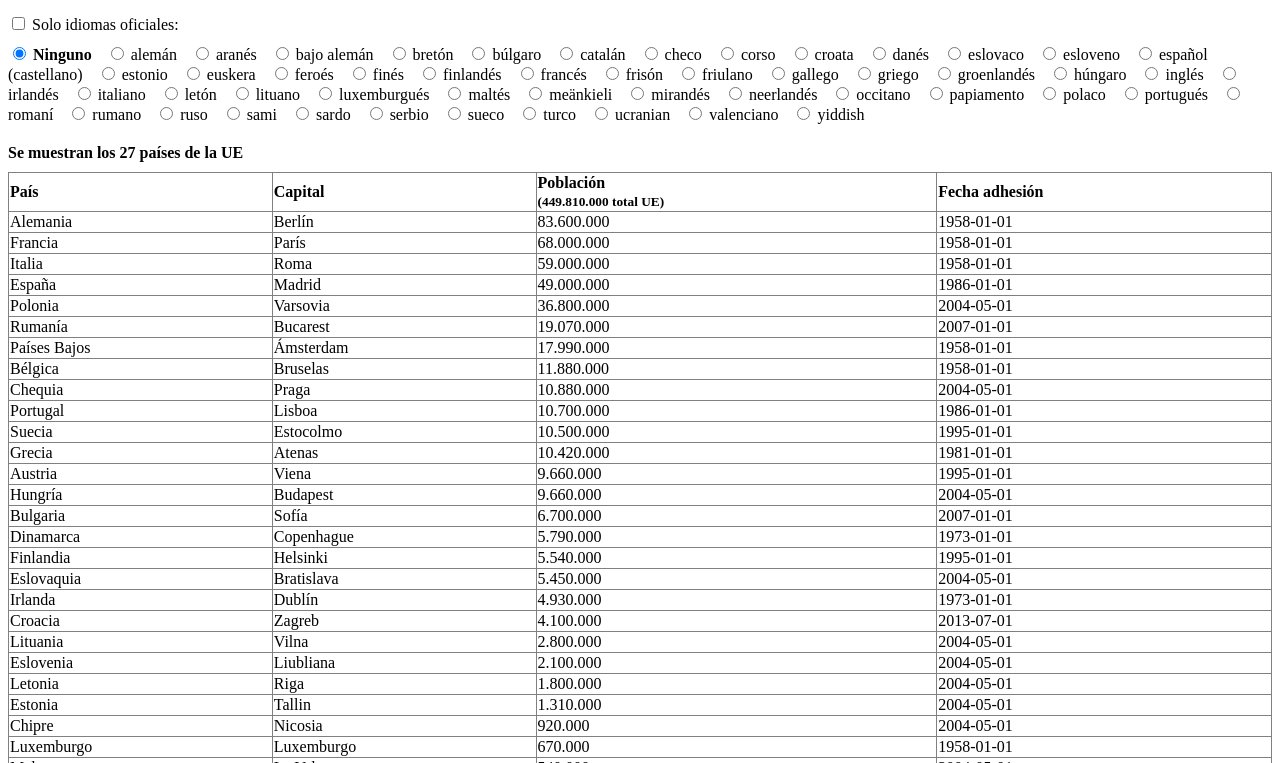
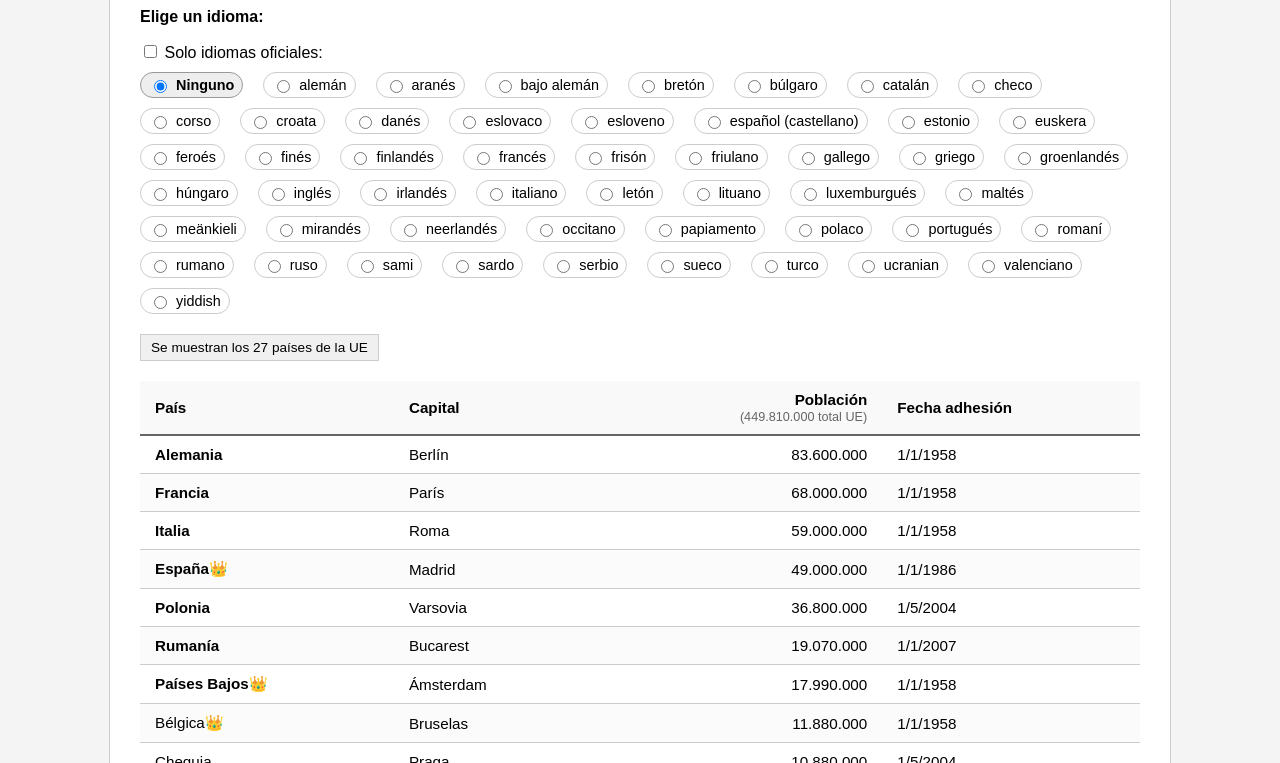
Before and after one commit to MartinIESBelen/JavaScriptRecuperacion, a website with bundled scripts: page examen02/index.html in a window 1280 px wide. Shown: the part 100-863 px from the top of the page. Built offline with nearby package versions, Linux system fonts and the light colour scheme.

Commit message:
Cambios en el segundo examen

```diff
--- /dev/null
+++ b/examen02/estilo.css
@@ -0,0 +1,133 @@
+body {
+    font-family: Arial, sans-serif;
+    background-color: #f4f4f4;
+    color: #000;
+    margin: 0;
+    padding: 20px;
+    display: flex;
+    justify-content: center;
+}
+
+main {
+    background-color: #ffffff;
+    padding: 30px;
+    border: 1px solid #ccc;
+    max-width: 1000px;
+    width: 100%;
+}
+
+h1 {
+    color: #000;
+    border-bottom: 1px solid #000;
+    padding-bottom: 10px;
+    margin-top: 0;
+    font-size: 1.6rem;
+}
+
+.seccion-filtros {
+    background-color: transparent;
+    padding: 10px 0;
+    margin-bottom: 20px;
+}
+
+#listaPaisesRadio {
+    display: flex;
+    flex-wrap: wrap;
+    gap: 10px;
+    margin-top: 10px;
+    margin-bottom: 20px;
+}
+
+#listaPaisesRadio label {
+    background-color: transparent;
+    border: 1px solid #ccc;
+    border-radius: 20px;
+    padding: 4px 8px;
+    font-size: 0.9rem;
+    cursor: pointer;
+    display: inline-flex;
+    align-items: center;
+    gap: 6px;
+    user-select: none;
+}
+
+#listaPaisesRadio label:hover {
+    background-color: #f9f9f9;
+}
+
+#listaPaisesRadio label:has(input:checked) {
+    background-color: #eee;
+    border-color: #999;
+    font-weight: bold;
+}
+
+#infoFiltro {
+    display: inline-block;
+    background-color: #f0f0f0;
+    color: #000;
+    border: 1px solid #ccc;
+    padding: 5px 10px;
+    font-size: 0.85rem;
+    margin-bottom: 15px;
+}
+
+#contenedorPaises {
+    overflow-x: auto;
+}
+
+#tablaPaises {
+    width: 100%;
+    border-collapse: collapse;
+    margin-top: 5px;
+    font-size: 0.95rem;
+    background-color: #fff;
+}
+
+#tablaPaises th,
+#tablaPaises td {
+    padding: 10px 15px;
+    text-align: left;
+    border-bottom: 1px solid #ccc;
+}
+
+#tablaPaises th {
+    background-color: #f9f9f9;
+    color: #000;
+    font-weight: bold;
+    border-bottom: 2px solid #666;
+}
+
+#tablaPaises th small {
+    font-weight: normal;
+    color: #666;
+    display: block;
+    margin-top: 2px;
+}
+
+#tablaPaises th:nth-child(3),
+#tablaPaises td:nth-child(3) {
+    text-align: right;
+}
+
+#tablaPaises tbody tr:nth-child(even) {
+    background-color: #fbfbfb;
+}
+
+#tablaPaises tbody tr:hover {
+    background-color: #f0f0f0;
+}
+
+.poblacion-alta {
+    background-color: #ffffe0 !important;
+}
+
+.poblacion-alta:hover {
+    background-color: #fafad2 !important;
+}
+
+.simbolo-monarquia {
+    color: #000;
+    margin-left: 5px;
+    font-size: 1rem;
+    vertical-align: middle;
+}
--- a/examen02/index.html
+++ b/examen02/index.html
@@ -3,19 +3,24 @@
 <head>
     <meta charset="UTF-8">
     <title>Países UE - Tus Iniciales</title>
+    <link rel="stylesheet" href="estilo.css">
 </head>
 <body>
-<h1>Países UE - Tu Nombre y Apellidos</h1> <main>
+
+
+
+<main>
+    <h1>Países UE - Tu Nombre y Apellidos</h1>
     <p><strong>Elige un idioma:</strong></p>
-    <input type="checkbox" id="cbIdomaOfi">
-    <label for="cbIdomaOfi">Solo idiomas oficiales:</label>
+    <input type="checkbox" id="cbIdiomaOfi">
+    <label for="cbIdiomaOfi">Solo idiomas oficiales:</label>
 
-    <div id="listaPaisesRadio" style="margin-top: 10px; margin-bottom: 20px;"></div>
+    <div id="listaPaisesRadio"></div>
 
-    <div id="infoFiltro" style="margin-bottom: 10px; font-weight: bold;"></div>
+    <div id="infoFiltro"></div>
 
     <div id="contenedorPaises">
-        <table id="tablaPaises" border="1" style="border-collapse: collapse; width: 100%; text-align: left;">
+        <table id="tablaPaises">
             <thead>
             <tr>
                 <th>País</th>
--- a/examen02/script.js
+++ b/examen02/script.js
@@ -6,31 +6,38 @@ function ordenarPorPoblacion(lista){
 
 function idiomasSinRepetir(){
     let idiomas = new Set();
+
     datosUE.forEach(p => {
         if(p.idiomas?.oficial){
             p.idiomas.oficial.split(", ").forEach(i => idiomas.add(i.toLowerCase().trim()));
         }
-        if(p.idiomas?.otros_idiomas){
+        if( p.idiomas?.otros_idiomas){
             p.idiomas.otros_idiomas.split(", ").forEach(i => idiomas.add(i.toLowerCase().trim()));
         }
     });
     return [...idiomas].sort((a,b) => a.localeCompare(b));
 }
 
-function pintarCheckBoxesIdiomas(){
+function pintarRadioIdiomas(){
     const contenedor = document.getElementById("listaPaisesRadio");
+
+    const radioActivo = document.querySelector('input[name="idioma"]:checked');
+    const idiomaPrevio = radioActivo ? radioActivo.value : "Ninguno";
+
     const idiomas = idiomasSinRepetir();
+
+    const mantenerIdioma = idiomas.includes(idiomaPrevio) ? idiomaPrevio : "Ninguno";
 
     let htmlRadios = `
         <label style="margin-right: 10px;">
-            <input type="radio" name="idioma" value="Ninguno" checked>
+            <input type="radio" name="idioma" value="Ninguno" ${mantenerIdioma === "Ninguno" ? "checked" : ""}>
             <strong>Ninguno</strong>
         </label>
     `;
 
     htmlRadios += idiomas.map(i => `
         <label style="margin-right: 10px;">
-            <input type="radio" name="idioma" value="${i}">
+            <input type="radio" name="idioma" value="${i}" ${mantenerIdioma === i ? "checked" : ""}>
             ${i}
         </label>
     `).join("");
@@ -38,7 +45,8 @@ function pintarCheckBoxesIdiomas(){
     contenedor.innerHTML = htmlRadios;
 }
 
-function sumarPoblacionTotal(listaPaises){
+function sumarPoblacionTotal(){
+    const listaPaises = [...datosUE];
     return listaPaises.reduce((acumulador, pais) => {
         return acumulador + pais.poblacion_nacional;
     }, 0);
@@ -48,74 +56,86 @@ function calcularMediaPoblacion(lista){
     return sumarPoblacionTotal(lista) / lista.length;
 }
 
+
 function pintarTablaPaises(listaPaises){
     const tbody = document.getElementById("cuerpoTablaPaises");
     const headerPoblacion = document.getElementById("totalPoblacionHeader");
 
     const listaOrdenada = ordenarPorPoblacion(listaPaises);
 
-    const totalPob = sumarPoblacionTotal(listaOrdenada);
+    const totalPob = sumarPoblacionTotal();
     headerPoblacion.textContent = `(${totalPob.toLocaleString('es-ES')} total UE)`;
 
-    tbody.innerHTML = listaOrdenada.map(p => `
+    const mediaPoblacionUE = calcularMediaPoblacion(datosUE);
+
+    tbody.innerHTML = listaOrdenada.map(p => {
+
+        let esMonarquia = p.regimen_politico && p.regimen_politico.tipo.toLowerCase().includes("monarquía");
+        let corona = esMonarquia ? "👑" : "";
+
+        let superaMedia = p.poblacion_nacional > mediaPoblacionUE;
+        let nombrePais = superaMedia ? `<strong>${p.pais}</strong>` : p.pais;
+
+        let fechaArreglada = new Date(p.fecha_adhesion).toLocaleDateString('es-ES');
+
+        return`
         <tr>
-            <td>${p.pais}</td>
+            <td>${nombrePais}${corona}</td>
             <td>${p.capital}</td>
             <td>${p.poblacion_nacional.toLocaleString('es-ES')}</td>
-            <td>${p.fecha_adhesion}</td>
+            <td>${fechaArreglada}</td>
         </tr>
-    `).join("");
+    `}).join("");
 }
 
-function filtrarPaisesPorIdioma(idioma){
-    if(!idioma || idioma === "Ninguno") return datosUE;
-    const idiomaBuscado = idioma.toLowerCase().trim();
 
-    return datosUE.filter(p => {
-        let listaIdiomas = [];
+function filtrarTablaPaises(){
 
-        if(p.idiomas && p.idiomas.oficial){
-            listaIdiomas = [...listaIdiomas, ...p.idiomas.oficial.sort(",").map(i => i.toLowerCase().trim())];
-        }
-        if(p.idiomas && p.idiomas.otros_idiomas){
-            listaIdiomas = [...listaIdiomas, ...p.idiomas.otros_idiomas.sort(",").map(i => i.toLowerCase().trim())];
-        }
+    const soloOficiales = document.getElementById("cbIdiomaOfi").checked;
+    const idiomaSelect = document.querySelector('input[name="idioma"]:checked');
+    const idioma = idiomaSelect ? idiomaSelect.value : "Ninguno";
 
-        return listaIdiomas.includes(idiomaBuscado);
-    })
+    let paisesFiltrados = datosUE;
+
+    if (idioma !== "Ninguno"){
+        paisesFiltrados = datosUE.filter(p => {
+            const arrayOficiales = p.idiomas?.oficial ? p.idiomas.oficial.toLowerCase().split(",").map(i => i.trim()) : [];
+            const arrayNoOficiales = p.idiomas?.otros_idiomas ? p.idiomas.otros_idiomas.toLowerCase().split(",").map(i => i.trim()) : [];
+
+            const esOficial = arrayOficiales.includes(idioma);
+            const noEsOficial = arrayNoOficiales.includes(idioma);
+
+            return soloOficiales ? esOficial : esOficial || noEsOficial;
+        })
+    }
+
+    pintarTablaPaises(paisesFiltrados);
+
+    const infoBadge = document.getElementById("infoFiltro");
+    if (idioma === "Ninguno") {
+        infoBadge.textContent = `Se muestran los ${paisesFiltrados.length} países de la UE`;
+    } else {
+        const tipoTexto = soloOficiales ? "oficial" : "Todos";
+        infoBadge.textContent = `Filtrado por: "${idioma}" (${tipoTexto}) (${paisesFiltrados.length} de ${datosUE.length})`;
+    }
 }
 
-function soloIdiomasOficiales(idioma){
-    if(!idioma || idioma === "Ninguno") return datosUE;
-
-    const idiomaBuscado = idioma.toLowerCase().trim();
-
-    return datosUE.filter(p => {
-        if(p.idiomas && p.idiomas.oficial){
-            const listaOficial = p.idiomas.oficial.split(",").map(i => i.toLowerCase().trim());
-
-            return listaOficial.includes(idiomaBuscado);
-        }
-        return false;
-    })
-}
-
-function obtenerPaisesFiltrado(idioma, soloOficiales){
-    if(soloOficiales){
-        return soloIdiomasOficiales(idioma);
-    }
-    return filtrarPaisesPorIdioma(idioma);
-}
 
 document.addEventListener("DOMContentLoaded", () =>{
-    pintarCheckBoxesIdiomas();
+    pintarRadioIdiomas();
     pintarTablaPaises(datosUE);
 
     document.getElementById("infoFiltro").textContent = `Se muestran los ${datosUE.length} países de la UE`;
 
-    const radioIdiomas = document.querySelectorAll('input[type="radio"]');
-    const cbOficiales = document.getElementById("cbIdomaOfi")
-    radioIdiomas.addEventListener('selected', () =>{
+    document.getElementById("cbIdiomaOfi").addEventListener("change", () => {
+        pintarRadioIdiomas();
+        filtrarTablaPaises();
+    });
 
+    document.getElementById("listaPaisesRadio").addEventListener("change", (e) => {
+        if (e.target.name === "idioma") {
+            filtrarTablaPaises();
+        }
     });
+
 });
```
